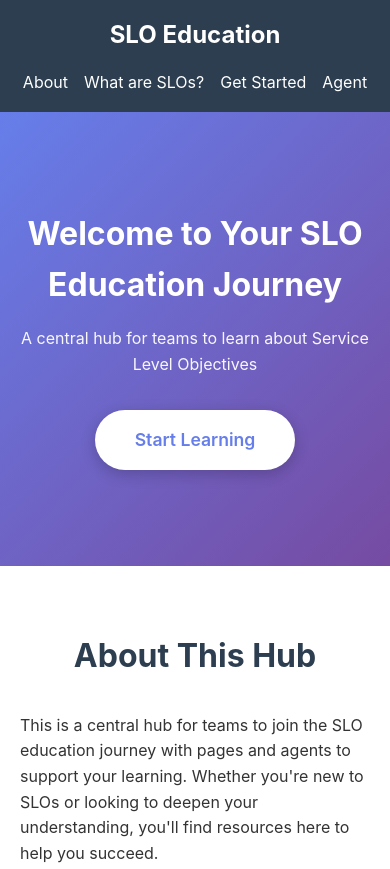
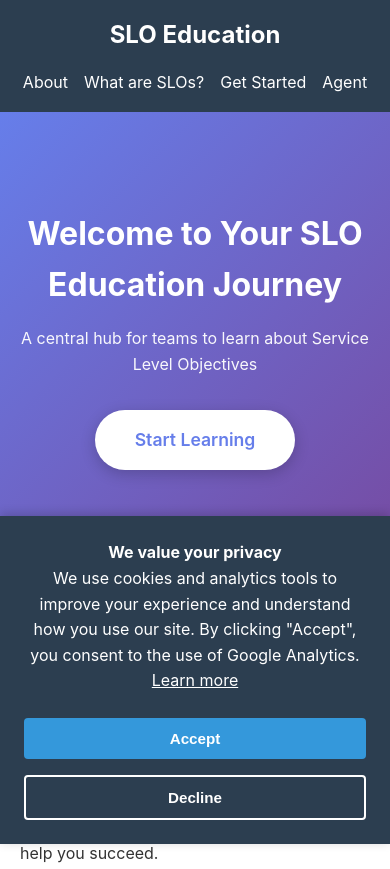
Before and after one commit to ale-sanchez-g/slo-education, a plain HTML site: page index.html in a window 390 px wide. Shown: the top 869 px of the page. Drawn offline with Linux system fonts and the light colour scheme.

Commit message:
Addressed copilot feedback

```diff
--- a/index.html
+++ b/index.html
@@ -1,16 +1,6 @@
 <!DOCTYPE html>
 <html lang="en">
 <head>
-    <!-- Google tag (gtag.js) -->
-    <script async src="https://www.googletagmanager.com/gtag/js?id=G-0XTFS0T3Y0"></script>
-    <script>
-      window.dataLayer = window.dataLayer || [];
-      function gtag(){dataLayer.push(arguments);}
-      gtag('js', new Date());
-
-      gtag('config', 'G-0XTFS0T3Y0');
-    </script>
-
     <meta charset="UTF-8">
     <meta name="viewport" content="width=device-width, initial-scale=1.0">
     <meta name="description" content="A central hub for teams to join the SLO education journey">
@@ -18,6 +8,21 @@
     <link rel="stylesheet" href="styles.css">
 </head>
 <body>
+    <!-- Cookie Consent Banner -->
+    <div id="cookie-consent-banner" class="cookie-banner" style="display: none;">
+        <div class="cookie-banner-content">
+            <p>
+                <strong>We value your privacy</strong><br>
+                We use cookies and analytics tools to improve your experience and understand how you use our site.
+                By clicking "Accept", you consent to the use of Google Analytics.
+                <a href="#privacy" style="color: #fff; text-decoration: underline;">Learn more</a>
+            </p>
+            <div class="cookie-banner-buttons">
+                <button id="cookie-accept" class="cookie-btn cookie-accept">Accept</button>
+                <button id="cookie-decline" class="cookie-btn cookie-decline">Decline</button>
+            </div>
+        </div>
+    </div>
     <header>
         <nav class="navbar">
             <div class="container">
@@ -99,10 +104,31 @@
                     <iframe
                         src="https://www.agent37.com/g/slo-onboarding-journey"
                         title="SLO onboarding journey"
+                        sandbox="allow-scripts allow-same-origin allow-forms allow-modals allow-popups allow-popups-to-escape-sandbox"
                         allow="microphone; autoplay; screen-wake-lock; clipboard-write; clipboard-read;"
                         width="100%"
                         height="600"
                         style="border: none;">
+                        <div style="padding: 2rem; text-align: center; background-color: #f8f9fa; border-radius: 8px;">
+                            <h3 style="color: #2c3e50; margin-bottom: 1rem;">Interactive SLO Agent</h3>
+                            <p style="color: #555; margin-bottom: 1rem;">
+                                Your browser doesn't support iframes or has blocked this content.
+                                Our interactive SLO onboarding agent helps guide you through your journey with personalized assistance.
+                            </p>
+                            <p style="color: #555; margin-bottom: 1rem;">
+                                <strong>Alternative access:</strong><br>
+                                Visit the agent directly at:
+                                <a href="https://www.agent37.com/g/slo-onboarding-journey"
+                                   target="_blank"
+                                   rel="noopener noreferrer"
+                                   style="color: #3498db; text-decoration: underline;">
+                                    https://www.agent37.com/g/slo-onboarding-journey
+                                </a>
+                            </p>
+                            <p style="color: #777; font-size: 0.9rem;">
+                                You can also explore the resources section below for documentation and community support.
+                            </p>
+                        </div>
                     </iframe>
                 </div>
             </div>
@@ -125,5 +151,60 @@
             <p>&copy; 2026 SLO Education Hub. Licensed under MIT.</p>
         </div>
     </footer>
+
+    <!-- Cookie Consent & Analytics Script -->
+    <script>
+        // Cookie consent management
+        const CONSENT_KEY = 'slo-education-analytics-consent';
+        const consentBanner = document.getElementById('cookie-consent-banner');
+        const acceptBtn = document.getElementById('cookie-accept');
+        const declineBtn = document.getElementById('cookie-decline');
+
+        // Check if user has already made a choice
+        function checkConsent() {
+            const consent = localStorage.getItem(CONSENT_KEY);
+            if (consent === null) {
+                // No consent choice made, show banner
+                consentBanner.style.display = 'block';
+            } else if (consent === 'accepted') {
+                // User accepted, initialize analytics
+                initializeAnalytics();
+            }
+            // If declined, do nothing (no analytics)
+        }
+
+        // Initialize Google Analytics
+        function initializeAnalytics() {
+            // Create and append gtag script
+            const script = document.createElement('script');
+            script.async = true;
+            script.src = 'https://www.googletagmanager.com/gtag/js?id=G-0XTFS0T3Y0';
+            document.head.appendChild(script);
+
+            // Initialize gtag
+            window.dataLayer = window.dataLayer || [];
+            function gtag(){dataLayer.push(arguments);}
+            gtag('js', new Date());
+            gtag('config', 'G-0XTFS0T3Y0', {
+                'anonymize_ip': true  // IP anonymization for GDPR compliance
+            });
+        }
+
+        // Handle accept
+        acceptBtn.addEventListener('click', function() {
+            localStorage.setItem(CONSENT_KEY, 'accepted');
+            consentBanner.style.display = 'none';
+            initializeAnalytics();
+        });
+
+        // Handle decline
+        declineBtn.addEventListener('click', function() {
+            localStorage.setItem(CONSENT_KEY, 'declined');
+            consentBanner.style.display = 'none';
+        });
+
+        // Check consent on page load
+        checkConsent();
+    </script>
 </body>
 </html>
--- a/styles.css
+++ b/styles.css
@@ -230,3 +230,94 @@ footer p {
         grid-template-columns: 1fr;
     }
 }
+
+/* Cookie Consent Banner */
+.cookie-banner {
+    position: fixed;
+    bottom: 0;
+    left: 0;
+    right: 0;
+    background-color: #2c3e50;
+    color: white;
+    padding: 1.5rem;
+    box-shadow: 0 -2px 10px rgba(0,0,0,0.2);
+    z-index: 1000;
+    animation: slideUp 0.3s ease-out;
+}
+
+@keyframes slideUp {
+    from {
+        transform: translateY(100%);
+    }
+    to {
+        transform: translateY(0);
+    }
+}
+
+.cookie-banner-content {
+    max-width: 1200px;
+    margin: 0 auto;
+    display: flex;
+    justify-content: space-between;
+    align-items: center;
+    gap: 2rem;
+}
+
+.cookie-banner p {
+    margin: 0;
+    line-height: 1.6;
+    flex: 1;
+}
+
+.cookie-banner-buttons {
+    display: flex;
+    gap: 1rem;
+    flex-shrink: 0;
+}
+
+.cookie-btn {
+    padding: 0.75rem 1.5rem;
+    border: none;
+    border-radius: 4px;
+    font-weight: 600;
+    cursor: pointer;
+    transition: all 0.3s ease;
+    font-size: 0.95rem;
+}
+
+.cookie-accept {
+    background-color: #3498db;
+    color: white;
+}
+
+.cookie-accept:hover {
+    background-color: #2980b9;
+    transform: translateY(-2px);
+}
+
+.cookie-decline {
+    background-color: transparent;
+    color: white;
+    border: 2px solid white;
+}
+
+.cookie-decline:hover {
+    background-color: rgba(255, 255, 255, 0.1);
+}
+
+@media (max-width: 768px) {
+    .cookie-banner-content {
+        flex-direction: column;
+        text-align: center;
+        gap: 1.5rem;
+    }
+
+    .cookie-banner-buttons {
+        flex-direction: column;
+        width: 100%;
+    }
+
+    .cookie-btn {
+        width: 100%;
+    }
+}
```
